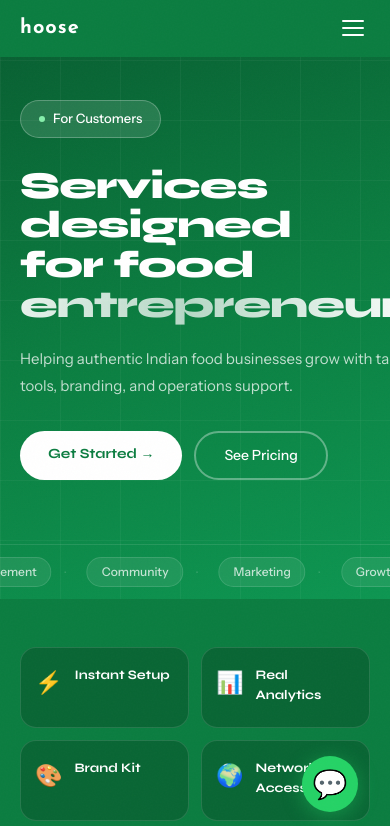
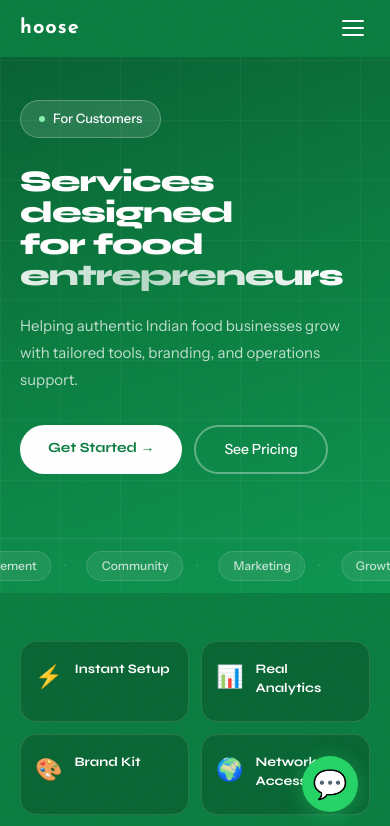
Before and after one commit to kasviii/hoose-startup, a React (Vite) app: page /services/customers in a window 390 px wide. Shown: the top 826 px of the page. Built offline with nearby package versions, Linux system fonts and the light colour scheme.

Commit message:
minor word fitting

```diff
--- a/src/pages/Customers.jsx
+++ b/src/pages/Customers.jsx
@@ -86,7 +86,7 @@ export default function Customers() {
                 initial={{ opacity: 0, y: 30 }}
                 animate={{ opacity: 1, y: 0 }}
                 transition={{ duration: 0.8, delay: 0.1, ease: [0.16, 1, 0.3, 1] }}
-                style={{fontFamily: "Syne, sans-serif", fontSize: isMobile ? "38px" : "58px", fontWeight: "900", color: "white", letterSpacing: isMobile ? "-1px" : "-2px", lineHeight: "1.05", marginBottom: "20px"}}
+                style={{fontFamily: "Syne, sans-serif", fontSize: isMobile ? "30px" : "58px", fontWeight: "900", color: "white", letterSpacing: isMobile ? "-1px" : "-2px", lineHeight: "1.05", marginBottom: "20px"}}
               >
                 Services designed<br />for food<br />
                 <span style={{background: "linear-gradient(90deg, white 0%, rgba(255,255,255,0.7) 30%, white 60%, rgba(255,255,255,0.5) 100%)", backgroundSize: "200% auto", WebkitBackgroundClip: "text", WebkitTextFillColor: "transparent", backgroundClip: "text", animation: "shimmer 4s linear infinite"}}>entrepreneurs</span>
```
